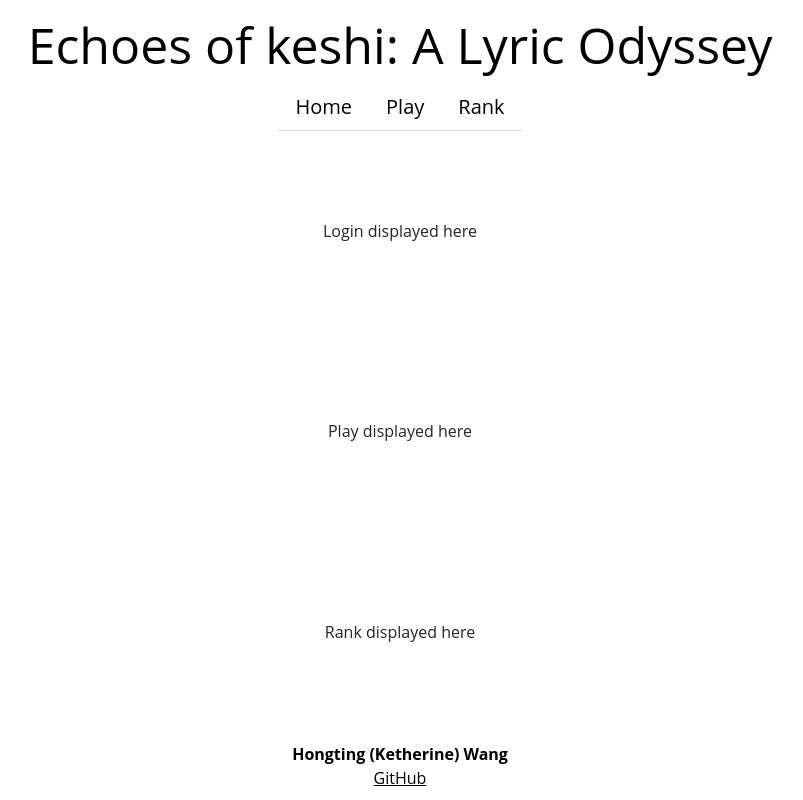
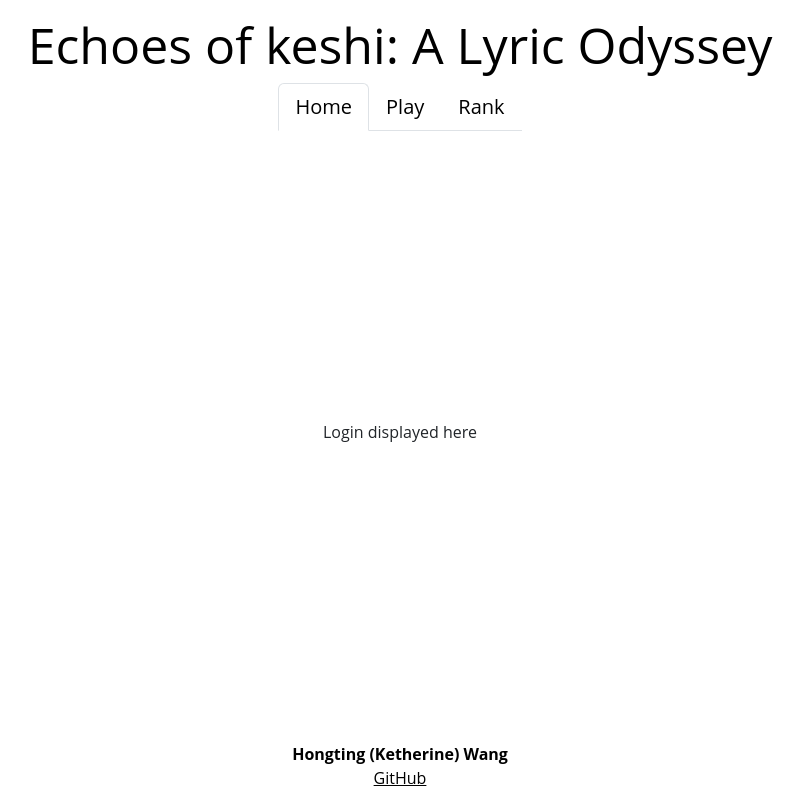
Before and after one commit to KetherineWang/startup, a React (Vite) app: page / in a window 1280 px wide. Shown: the whole page, without its empty margins (240-1043 px from the left). Built offline with nearby package versions, Linux system fonts and the light colour scheme.

Commit message:
router created

```diff
--- a/src/app.jsx
+++ b/src/app.jsx
@@ -1,29 +1,37 @@
 import React from 'react';
 import 'bootstrap/dist/css/bootstrap.min.css';
 import './app.css';
+import { BrowserRouter, NavLink, Route, Routes } from 'react-router-dom';
 import { Login } from './login/login'
 import { Play } from './play/play'
 import { Rank } from './rank/rank'
 
+function NotFound() {
+    return <main>404: Return to sender. Address unknown.</main>;
+}
 
 export default function App() {
   return (
+    <BrowserRouter>
         <div className='body'>
             <header className="header-title container-fluid text-center text-black">
                 <h1>Echoes of keshi: A Lyric Odyssey</h1>
 
                 <nav>
                     <ul className="nav justify-content-center">
-                    <li className="nav-item nav-tabs"><a className="nav-link text-black" href="index.html">Home</a></li>
-                    <li className="nav-item nav-tabs"><a className="nav-link text-black" href="play.html">Play</a></li>
-                    <li className="nav-item nav-tabs"><a className="nav-link text-black" href="rank.html">Rank</a></li>
+                        <li className="nav-item nav-tabs"><NavLink className="nav-link text-black" to="">Home</NavLink></li>
+                        <li className="nav-item nav-tabs"><NavLink className="nav-link text-black" to="play">Play</NavLink></li>
+                        <li className="nav-item nav-tabs"><NavLink className="nav-link text-black" to="rank">Rank</NavLink></li>
                     </ul>
                 </nav>
             </header>
 
-        <Login />
-        <Play />
-        <Rank />
+            <Routes>
+                <Route path='/' element={<Login />} exact />
+                <Route path='/play' element={<Play />} />
+                <Route path='/rank' element={<Rank />} />
+                <Route path='*' element={<NotFound />} />
+            </Routes>
 
             <footer className="container-fluid text-center text-black">
                 <span className="authorName">Hongting (Ketherine) Wang</span>
@@ -33,5 +41,6 @@ export default function App() {
                 <a href="https://github.com/KetherineWang/startup.git" className="text-black">GitHub</a>
             </footer>
         </div>
+    </BrowserRouter>
   );
 }
```
Also changed, not shown: 1 other file (tests, documents, lock files or other folders). Lines whose indentation alone changed are shown as unchanged.
